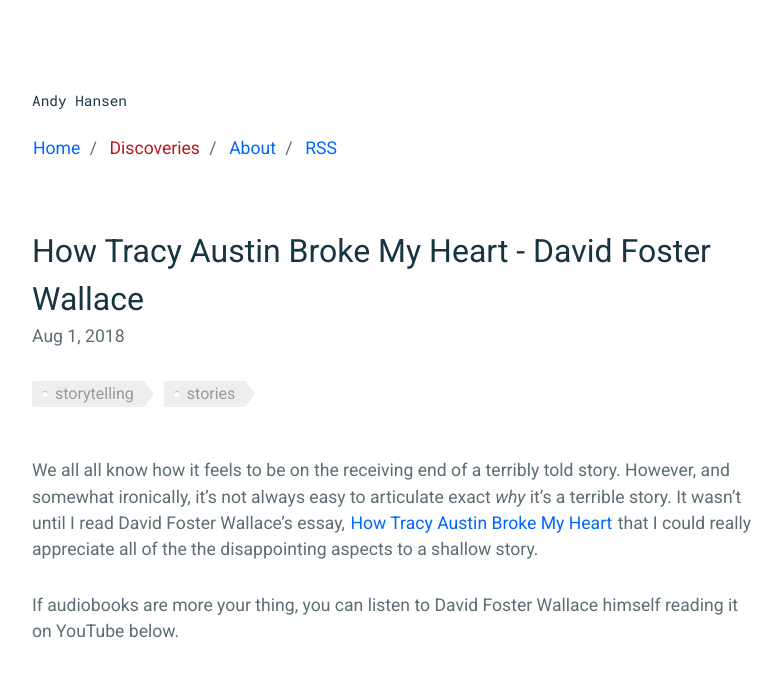
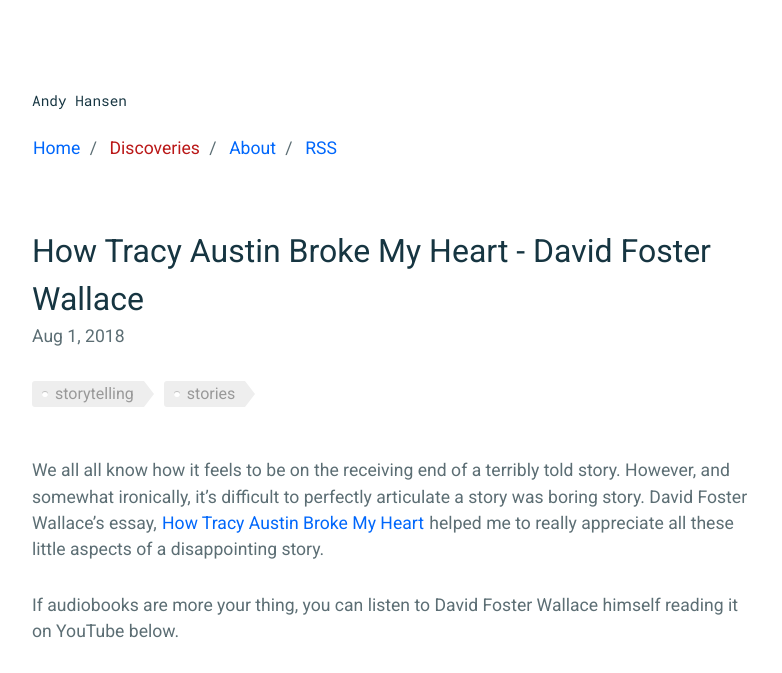
Before and after one commit to andyhansen/blog, a Jekyll site: the page built from _posts/2018-08-03-david-foster-wallce-tracy-austin.md, in a window 1280 px wide, cut to the strip 0-673 px from the top of the page. Shown: the whole strip, without its empty margins (248-1030 px from the left). Built offline with Jekyll 4.4.1, drawn with Linux system fonts in a browser that asks for light colours; comment, search, counter and statistics services are not loaded.

Commit message:
Remove autoplay

```diff
--- a/_posts/2018-08-03-david-foster-wallce-tracy-austin.md
+++ b/_posts/2018-08-03-david-foster-wallce-tracy-austin.md
@@ -10,11 +10,12 @@
 ---
 
 We all all know how it feels to be on the receiving end of a terribly told story.
-However, and somewhat ironically, it's not always easy to articulate exact _why_ it's a terrible story.
-It wasn't until I read David Foster Wallace's essay, [How Tracy Austin Broke My Heart](https://www.scribd.com/doc/134106158/How-Tracy-Austin-Broke-My-Heart-David-Foster-Wallace) that I could really appreciate all of the the disappointing aspects to a shallow story.
+However, and somewhat ironically, it's difficult to perfectly articulate a story was boring story.
+David Foster Wallace's essay, [How Tracy Austin Broke My Heart](https://www.scribd.com/doc/134106158/How-Tracy-Austin-Broke-My-Heart-David-Foster-Wallace) helped me to really appreciate all these little aspects of a disappointing story.
+
 
 If audiobooks are more your thing, you can listen to David Foster Wallace himself reading it on YouTube below.
 
 <div class="youtube-wrapper">
-  <iframe src="https://www.youtube-nocookie.com/embed/U7BYK0hZibk" frameborder="0" allow="autoplay; encrypted-media" allowfullscreen></iframe>
+  <iframe src="https://www.youtube-nocookie.com/embed/U7BYK0hZibk" frameborder="0" allow="encrypted-media" allowfullscreen></iframe>
 </div>
```
